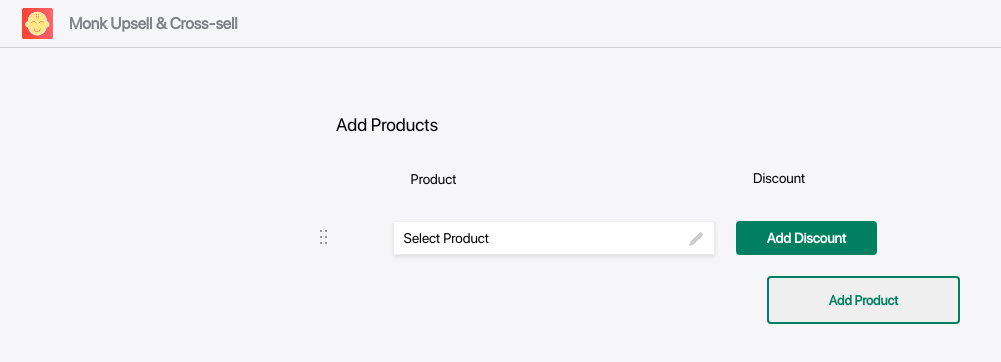
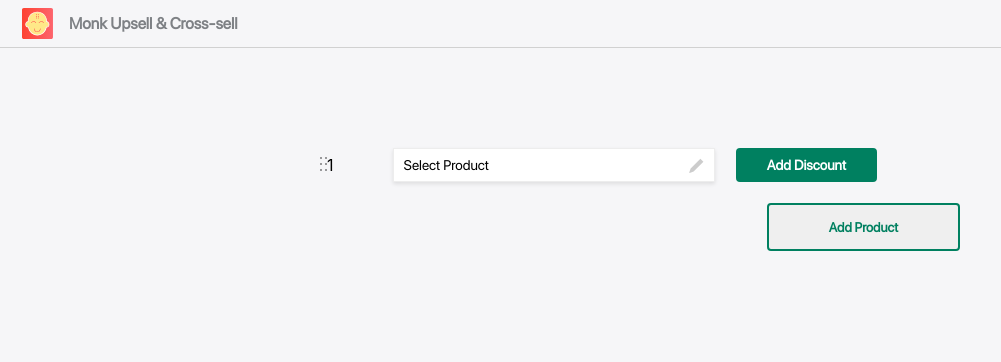
Before and after one commit to abhishek-shigavan/e-commerce-store-owner-frontend, a React (Create React App) app: page / in a window 1280 px wide. Shown: the top 362 px of the page, without its empty margins (0-1001 px from the left). Built offline with nearby package versions, Linux system fonts and the light colour scheme.

Commit message:
MODIFED: added drag & drop for re-ordering products in list

```diff
--- a/src/components/ProductList/ProductList.jsx
+++ b/src/components/ProductList/ProductList.jsx
@@ -11,6 +11,9 @@ import FormControl from '@mui/material/FormControl';
 import Select from '@mui/material/Select';
 import Modal from '@mui/material/Modal';
 import ProductPicker from "../ProductPicker/ProductPicker";
+import ProductDetailsRow from "./ProductDetailsRow"
+import { closestCorners, DndContext } from "@dnd-kit/core"
+import { arrayMove, SortableContext, verticalListSortingStrategy } from "@dnd-kit/sortable"
 
 function ProductList () {
     const [listOfProducts, setListOfProducts] = useState([{
@@ -42,7 +45,6 @@ function ProductList () {
             }))
         } else {
             console.log(actionVal);
-
         }
     }
 
@@ -70,6 +72,20 @@ function ProductList () {
         }))
     }
 
+    const getTaskPos = (id) => listOfProducts.findIndex((product) => product.pid === id);
+
+    const handleDragEnd = (event) => {
+        const { active, over } = event;
+
+        if (active.id === over.id) return;
+
+        setListOfProducts((products) => {
+            const originalPos = getTaskPos(active.id);
+            const newPos = getTaskPos(over.id);
+            return arrayMove(products, originalPos, newPos);
+        })
+    }
+
     return (
         <main className="product-list-main-cnt">
             <header className="product-list-header-cnt">
@@ -79,99 +95,110 @@ function ProductList () {
             <section className="product-list-content-cnt">
                 <div className="add-products-main-cnt">
 
-                    <span>Add Products</span>
+                    {/* <span>Add Products</span>
                     <div className="products-list-head-row">
                         <div></div>
                         <div><span>Product</span></div>
                         <div><span>Discount</span></div>
+                    </div> */}
+                    <div style={{width: "100%", display: "flex", flexDirection:"column", gap: "15px"}}>
+                    <DndContext
+                        collisionDetection={closestCorners}
+                        onDragEnd={handleDragEnd}
+                    >
+                        <SortableContext items={listOfProducts.map((item) => item.pid)} strategy={verticalListSortingStrategy}>
+
+                    {listOfProducts.map((item, index) =>
+                    //     <div style={{width: "100%", display: "flex", flexDirection: "column"}}>
+                    //     <div className="products-list-data-row">
+                    //         <div><img src={bulletIcon} alt="Bullet icon" /></div>
+                    //         <div className="list-product-title-cnt">
+                    //             <span>{item.product.length > 0 ? item.product : "Select Product"}</span>
+                    //             <img src={penIcon} alt="Pencil Icon" onClick={() => setOpenProdPicker(item.pid)}/>
+                    //         </div>
+                    //         <div>
+                    //             {!item.discountSet ? <button onClick={() => handleDiscount("toggle", item)}>Add Discount</button>
+                    //                 : <div>
+                    //                     <>
+                    //                         <input onChange={(e) => handleDiscount("discount", item, e.currentTarget.value)}/>
+                    //                         <FormControl
+                    //                             sx={{width: "40%", height: "32px", backgroundColor: "white"}}
+                    //                         >
+                    //                             <Select
+                    //                                 labelId="demo-simple-select-autowidth-label"
+                    //                                 id="demo-simple-select-autowidth"
+                    //                                 sx={{height: "32px"}}
+                    //                                 className="xyz"
+                    //                                 fullWidth
+                    //                                 onChange={(e) => handleDiscount("discountType", item, e.currentTarget.value)}
+                    //                             >
+                    //                               <MenuItem value={"% Off"}>% off</MenuItem>
+                    //                               <MenuItem value={"Flat"}>flat</MenuItem>
+                    //                             </Select>
+                    //                         </FormControl>
+                    //                     </>
+
+                    //                   </div>
+                    //             }
+                    //         </div>
+                    //     </div>
+                    //     {item.variants.length > 0 &&
+                    //          <div className="product-list-variant-cnt">
+                    //             {item.hideVariants ? <div className="product-list-variant-btn-img-cnt">
+                    //                     <span onClick={() => handleShowHideVariants(item)}>Show Variants</span>
+                    //                     <img src={downArrowIcon} alt="" srcset="" />
+                    //                 </div>
+                    //                 : <>
+                    //                     <div className="product-list-variant-btn-img-cnt">
+                    //                         <span onClick={() => handleShowHideVariants(item)}>Hide Variants</span>
+                    //                         <img src={upArrowIcon} alt="" />
+                    //                     </div>
+                    //                     {item.variants.map((variantItem) =>
+                    //                         <div className="product-list-variant-details-cnt">
+                    //                             <div><img src={bulletIcon} alt="Bullet icon" /></div>
+                    //                             <div>
+                    //                                 <span>{variantItem.title}</span>
+                    //                             </div>
+                    //                             {item.discountSet && <div>
+                    //                                 <input type="text" value={item.discount.value}/>
+                    //                                 <FormControl
+                    //                                     sx={{width: "44%", height: "32px", backgroundColor: "white", borderRadius: "30px"}}
+                    //                                 >
+                    //                                     <Select
+                    //                                         labelId="demo-simple-select-autowidth-label"
+                    //                                         id="demo-simple-select-autowidth"
+                    //                                         sx={{height: "32px", borderRadius: "30px"}}
+                    //                                         className="xyz"
+                    //                                         fullWidth
+                    //                                         >
+                    //                                       <MenuItem value="% Off">% off</MenuItem>
+                    //                                       <MenuItem value={"Flat"}>flat</MenuItem>
+                    //                                     </Select>
+                    //                                 </FormControl>
+                    //                             </div>}
+                    //                             <img src={closeIcon} alt="Close icon" />
+                    //                         </div>
+                    //                     )}
+                    //                 </>
+                    //             }
+                    //         </div>
+                    //     }
+                    //     </div>
+                        <ProductDetailsRow key={item.pid} id={item.pid} index={index+1} productDetails={item} listOfProducts={listOfProducts} updateListOfProducts={setListOfProducts}/>
+                    )}
+                        </SortableContext>
+                    </DndContext>
                     </div>
-                    {listOfProducts.map((item) =>
-                        <div style={{width: "100%", display: "flex", flexDirection: "column"}}>
-                        <div className="products-list-data-row">
-                            <div><img src={bulletIcon} alt="Bullet icon" /></div>
-                            <div className="list-product-title-cnt">
-                                <span>{item.product.length > 0 ? item.product : "Select Product"}</span>
-                                <img src={penIcon} alt="Pencil Icon" onClick={() => setOpenProdPicker(item.pid)}/>
-                            </div>
-                            <div>
-                                {!item.discountSet ? <button onClick={() => handleDiscount("toggle", item)}>Add Discount</button>
-                                    : <div>
-                                        <>
-                                            <input onChange={(e) => handleDiscount("discount", item, e.currentTarget.value)}/>
-                                            <FormControl
-                                                sx={{width: "40%", height: "32px", backgroundColor: "white"}}
-                                            >
-                                                <Select
-                                                    labelId="demo-simple-select-autowidth-label"
-                                                    id="demo-simple-select-autowidth"
-                                                    sx={{height: "32px"}}
-                                                    className="xyz"
-                                                    fullWidth
-                                                    onChange={(e) => handleDiscount("discountType", item, e.currentTarget.value)}
-                                                >
-                                                  <MenuItem value={"% Off"}>% off</MenuItem>
-                                                  <MenuItem value={"Flat"}>flat</MenuItem>
-                                                </Select>
-                                            </FormControl>
-                                        </>
-
-                                      </div>
-                                }
-                            </div>
-                        </div>
-                        {item.variants.length > 0 &&
-                             <div className="product-list-variant-cnt">
-                                {item.hideVariants ? <div className="product-list-variant-btn-img-cnt">
-                                        <span onClick={() => handleShowHideVariants(item)}>Show Variants</span>
-                                        <img src={downArrowIcon} alt="" srcset="" />
-                                    </div>
-                                    : <>
-                                        <div className="product-list-variant-btn-img-cnt">
-                                            <span onClick={() => handleShowHideVariants(item)}>Hide Variants</span>
-                                            <img src={upArrowIcon} alt="" />
-                                        </div>
-                                        {item.variants.map((variantItem) =>
-                                            <div className="product-list-variant-details-cnt">
-                                                <div><img src={bulletIcon} alt="Bullet icon" /></div>
-                                                <div>
-                                                    <span>{variantItem.title}</span>
-                                                </div>
-                                                {item.discountSet && <div>
-                                                    <input type="text" value={item.discount.value}/>
-                                                    <FormControl
-                                                        sx={{width: "44%", height: "32px", backgroundColor: "white", borderRadius: "30px"}}
-                                                    >
-                                                        <Select
-                                                            labelId="demo-simple-select-autowidth-label"
-                                                            id="demo-simple-select-autowidth"
-                                                            sx={{height: "32px", borderRadius: "30px"}}
-                                                            className="xyz"
-                                                            fullWidth
-                                                            >
-                                                          <MenuItem value="% Off">% off</MenuItem>
-                                                          <MenuItem value={"Flat"}>flat</MenuItem>
-                                                        </Select>
-                                                    </FormControl>
-                                                </div>}
-                                                <img src={closeIcon} alt="Close icon" />
-                                            </div>
-                                        )}
-                                    </>
-                                }
-                            </div>
-                        }
-                        </div>
-                    )}
                     <button onClick={handleAddProduct}>Add Product</button>
                 </div>
-                <Modal
+                {/* <Modal
                     open={openProdPicker.length}
                     onClose={() => setOpenProdPicker("")}
                     aria-labelledby="modal-modal-title"
                     aria-describedby="modal-modal-description"
                 >
                     <ProductPicker updateProductList={updateListOfProduct}/>
-                </Modal>
+                </Modal> */}
             </section>
         </main>
     )
```
